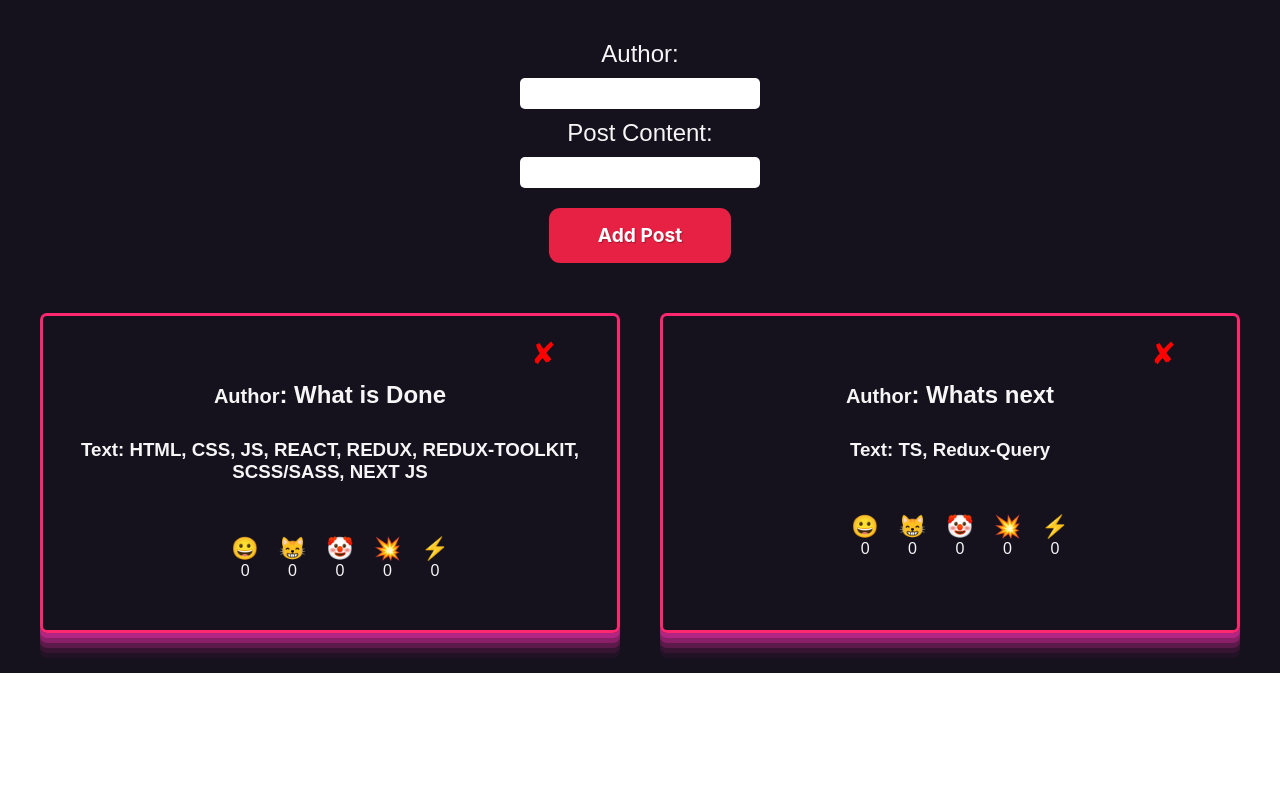
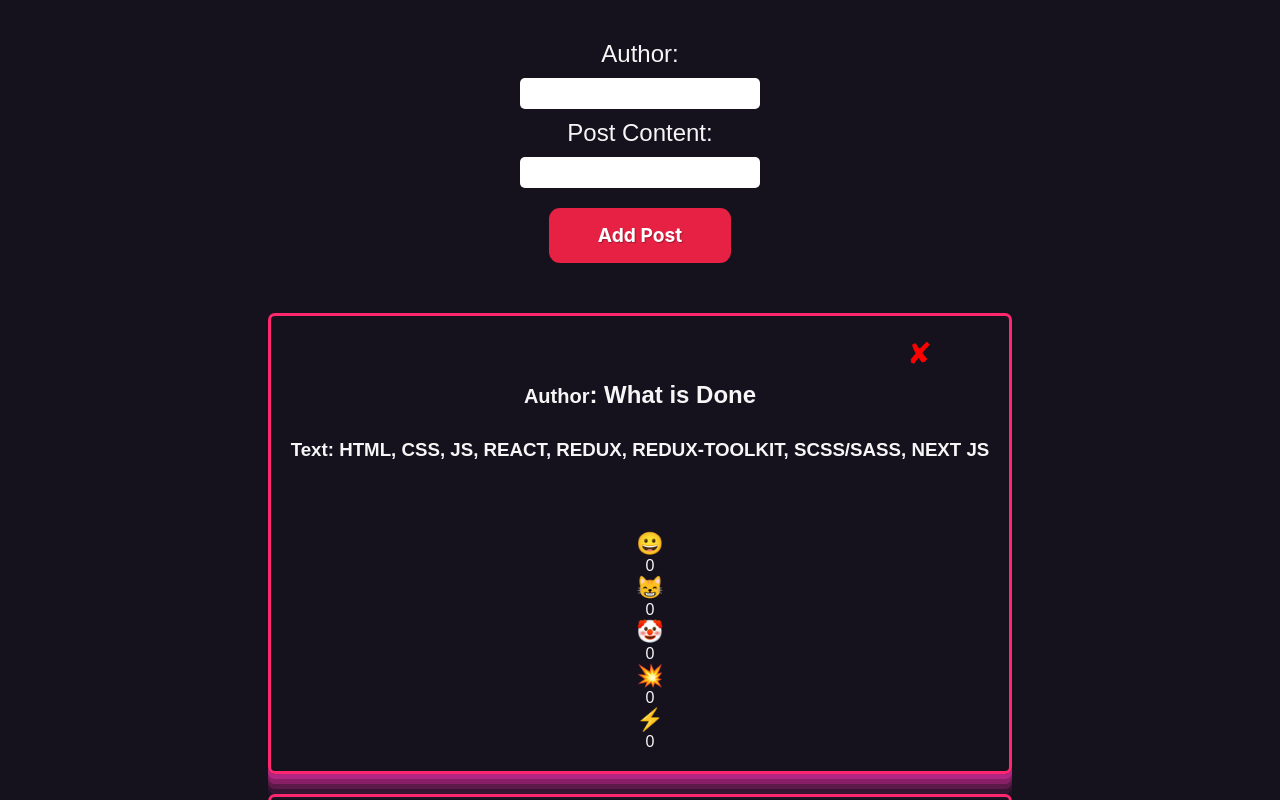
Before and after one commit to Turan141/postsWithReactRedux-Toolkit, a React (Create React App) app: page / in a window 1280 px wide. Shown: the top 800 px of the page. Built offline with nearby package versions, Linux system fonts and the light colour scheme.

Commit message:
added and fully made emojis logic workable

```diff
--- a/src/EmojiLikes.jsx
+++ b/src/EmojiLikes.jsx
@@ -1,28 +1,20 @@
-import { useSelector } from "react-redux";
-import { useDispatch } from "react-redux";
-import { increment } from "./store/postSlice";
+// import { useSelector } from "react-redux";
+// import { useDispatch } from "react-redux";
+// import { increment } from "./store/postSlice";
 
-export const EmojiLikes = () => {
-  const emojis = useSelector((state) => state.posts.emojis);
-  const dispatch = useDispatch();
-
-  const incrementLikeCount = (e) => {
-    console.log(e.target)
-  }
-
-const emojisMap = Object.entries(emojis).map(([key, subject], i) => (
+export const EmojiLikes = ({ data, increaseLikeCountHandler, id }) => {
+  const emojisMap = Object.entries(data.reaction).map(([emoji, subject], i) => (
     <li key={i}>
       <div className="emojis">
-      <button onClick={incrementLikeCount} className="emojisEmoji">{key}</button>
+        <button
+          onClick={() => increaseLikeCountHandler(id, emoji)}
+          className="emojisEmoji"
+        >
+          {emoji}
+        </button>
         <div className="emojisCount">{subject}</div>
       </div>
     </li>
   ));
-
-  return (
-    <>
-
-      <div className="emojisDiv">{emojisMap}</div>
-    </>
-  );
+  return <div>{emojisMap}</div>;
 };
--- a/src/Posts.jsx
+++ b/src/Posts.jsx
@@ -1,10 +1,9 @@
-import { useSelector } from "react-redux";
+import { useSelector, useDispatch } from "react-redux";
 import { EmojiLikes } from "./EmojiLikes";
-import { useDispatch } from "react-redux";
-import { removePost } from "./store/postSlice";
+import { removePost, increaseLikeCount } from "./store/postSlice";
 
 export const Posts = () => {
-  const posts = useSelector((state) => state.posts.posts);
+  const posts = useSelector((state) => state.posts);
   const dispatch = useDispatch();
 
   const deletePostHandler = (e) => {
@@ -12,6 +11,17 @@ export const Posts = () => {
     dispatch(
       removePost({
         id
+      })
+    );
+  };
+
+  const increaseLikeCountHandler = (id, type) => {
+    let emojiTarget = id;
+    let emojiType = type;
+    dispatch(
+      increaseLikeCount({
+        emojiTarget,
+        emojiType
       })
     );
   };
@@ -26,18 +36,27 @@ export const Posts = () => {
         >
           &#10008;
         </button>
+
         <h2>
           <small>Author</small>: {elem.author}
         </h2>
+
         <h3>Text: {elem.text}</h3>
-        <EmojiLikes />
+
+        <div className="emojisDiv">
+          <EmojiLikes
+            data={elem}
+            increaseLikeCountHandler={increaseLikeCountHandler}
+            id={elem.id}
+          />
+        </div>
       </div>
     );
   });
 
   return (
     <>
-      <div className="posts">{postsMap}</div>
+      <div>{postsMap}</div>
     </>
   );
 };
--- a/src/PostsForm.jsx
+++ b/src/PostsForm.jsx
@@ -7,6 +7,13 @@ export const PostForm = () => {
   const dispatch = useDispatch();
   const [author, setAuthor] = useState("");
   const [text, setText] = useState("");
+  const emojis = {
+    "😀": 0,
+    "😸": 0,
+    "🤡": 0,
+    "💥": 0,
+    "⚡": 0
+  };
 
   const inputHandlerAuthor = (e) => {
     setAuthor(e.target.value);
@@ -23,7 +30,8 @@ export const PostForm = () => {
         addPost({
           id: nanoid(),
           author,
-          text
+          text,
+          reaction: emojis
         })
       );
       setAuthor("");
--- a/src/store/postSlice.js
+++ b/src/store/postSlice.js
@@ -1,21 +1,31 @@
-import { createSlice, combineReducers  } from "@reduxjs/toolkit";
+import { createSlice, combineReducers } from "@reduxjs/toolkit";
 
 const postsInitialState = [
   {
     id: "1",
     author: "What is Done",
-    text: "HTML, CSS, JS, REACT, REDUX, REDUX-TOOLKIT, SCSS/SASS, NEXT JS"
+    text: "HTML, CSS, JS, REACT, REDUX, REDUX-TOOLKIT, SCSS/SASS, NEXT JS",
+    reaction: {
+      "😀": 0,
+      "😸": 0,
+      "🤡": 0,
+      "💥": 0,
+      "⚡": 0
+    }
   },
-  { id: "2", author: "Whats next", text: "TS, Redux-Query" }
+  {
+    id: "2",
+    author: "Whats next",
+    text: "TS, Redux-Query",
+    reaction: {
+      "😀": 0,
+      "😸": 0,
+      "🤡": 0,
+      "💥": 0,
+      "⚡": 0
+    }
+  }
 ];
-
-const emojisInitialState = {
-  '😀': 0,
-  '😸': 0,
-  "🤡": 0,
-  "💥":0,
-  "⚡":0,
-}
 
 export const postsSlice = createSlice({
   name: "posts",
@@ -28,26 +38,20 @@ export const postsSlice = createSlice({
       return state.filter((stateElem) => {
         return stateElem.id !== action.payload.id;
       });
+    },
+    increaseLikeCount: (state, action) => {
+      const { emojiTarget, emojiType } = action.payload;
+
+      let targetPost = state.find((post) => +post.id === +emojiTarget);
+      if (targetPost) {
+        targetPost.reaction[emojiType]++;
+      }
     }
   }
 });
 
-export const emojisSlice = createSlice({
-  name: "emojis",
-  initialState: emojisInitialState,
-  reducers: {
-    increment: (state) => state + 1
-  }
-});
+// Action creators are generated for each case reducer function
 
-// Action creators are generated for each case reducer function
-export const { addPost, removePost } = postsSlice.actions;
-export const { increment } = emojisSlice.actions;
+export const { addPost, removePost, increaseLikeCount } = postsSlice.actions;
 
-
-const reducer = combineReducers({
-  posts: postsSlice.reducer,
-  emojis: emojisSlice.reducer,
-})
-
-export default reducer
+export default postsSlice.reducer;
--- a/src/store/store.js
+++ b/src/store/store.js
@@ -1,10 +1,8 @@
 import { configureStore } from "@reduxjs/toolkit";
-import postsReducer from "../store/postSlice";
-import emojisReducer from "../store/postSlice";
+import postsSlice from "../store/postSlice";
 
 export const store = configureStore({
   reducer: {
-    posts: postsReducer,
-    emojis: emojisReducer,
+    posts: postsSlice
   }
 });
```
Lines whose indentation alone changed are shown as unchanged.
